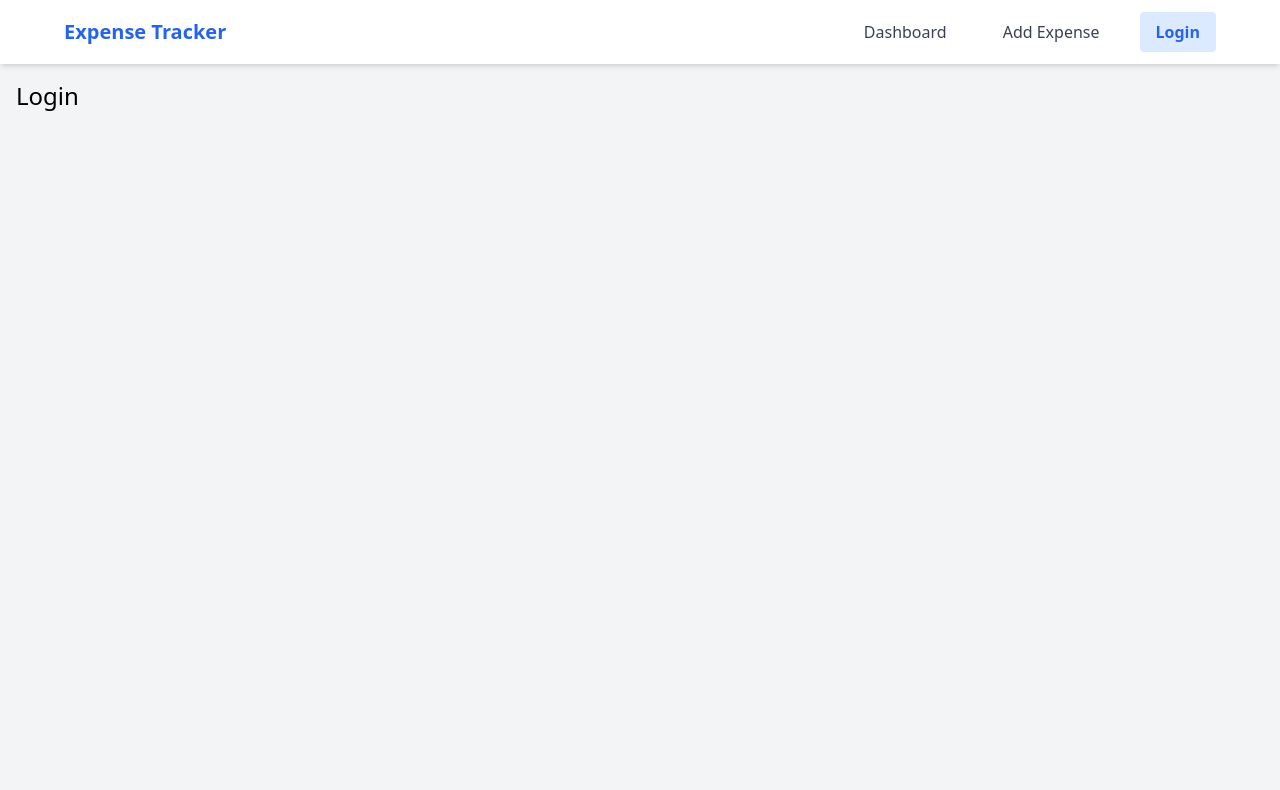
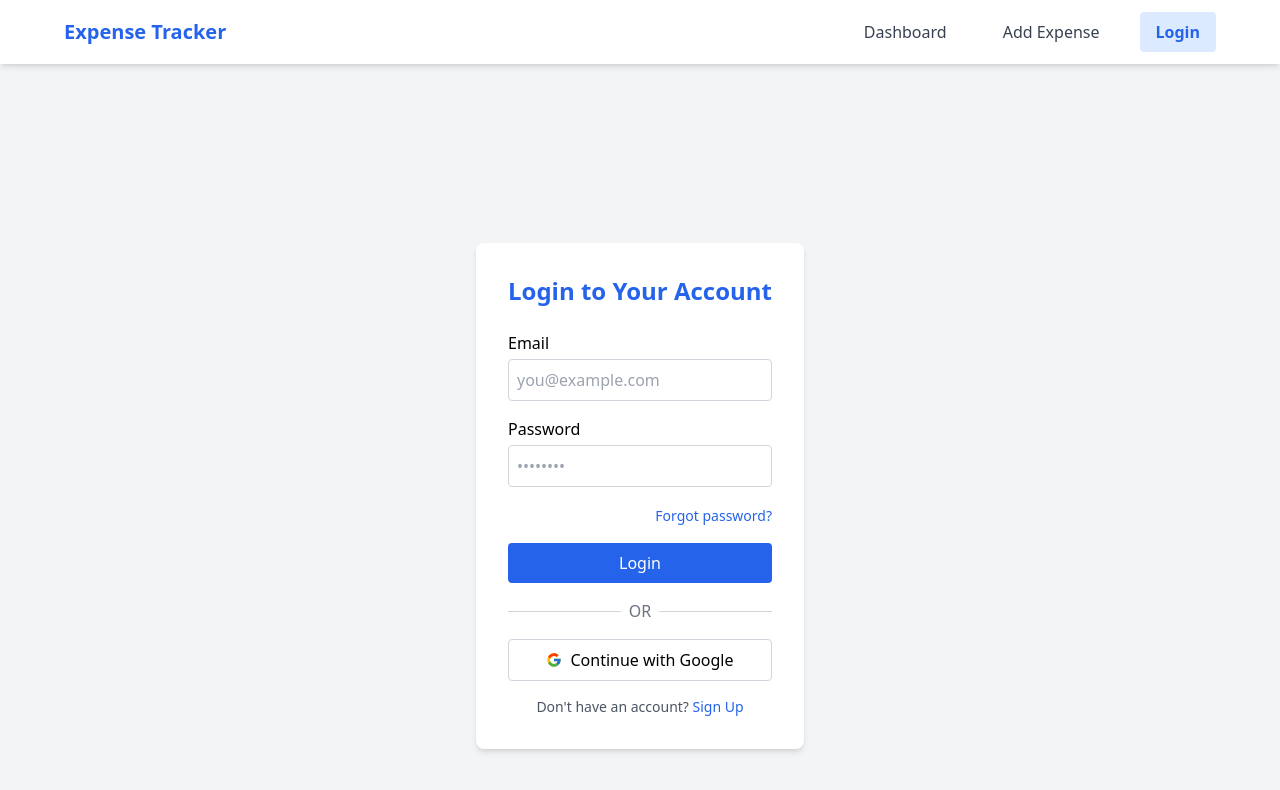
Before and after one commit to Akshaygohrava/Expense-Tracker, a React (Vite) app: page /login in a window 1280 px wide. Shown: the top 790 px of the page. Built offline with nearby package versions, Linux system fonts and the light colour scheme.

Commit message:
Expense Tracker Applicaion

```diff
--- a/package.json
+++ b/package.json
@@ -13,12 +13,13 @@
     "@hookform/resolvers": "^5.0.1",
     "date-fns": "^4.1.0",
     "file-saver": "^2.0.5",
-    "firebase": "^11.8.1",
+    "firebase": "^11.9.0",
     "lucide-react": "^0.513.0",
     "papaparse": "^5.5.3",
     "react": "^19.1.0",
     "react-dom": "^19.1.0",
     "react-hook-form": "^7.56.4",
+    "react-icons": "^5.5.0",
     "react-router-dom": "^7.6.1",
     "react-toastify": "^11.0.5",
     "recharts": "^2.15.3",
--- /dev/null
+++ b/src/components/AuthForm.jsx
@@ -0,0 +1,112 @@
+import { useState } from 'react';
+import { FcGoogle } from 'react-icons/fc';
+// In AuthForm.jsx
+import { auth, provider, signInWithPopup } from './firebase';
+
+const handleGoogleSignIn = async () => {
+  try {
+    const result = await signInWithPopup(auth, provider);
+    const user = result.user;
+    console.log('User Info:', user);
+    // Proceed with user info
+  } catch (error) {
+    console.error('Error during Google Sign-In:', error);
+  }
+};
+
+
+const AuthForm = () => {
+  const [isLogin, setIsLogin] = useState(true);
+
+  const toggleForm = () => setIsLogin(!isLogin);
+
+  const handleGoogleSignIn = () => {
+    // Implement Google Sign-In functionality here
+    console.log('Google Sign-In clicked');
+  };
+
+  return (
+    <div className="min-h-screen flex items-center justify-center bg-gray-100 px-4">
+      <div className="bg-white p-8 rounded-lg shadow-md w-full max-w-md">
+        <h2 className="text-2xl font-bold mb-6 text-center text-blue-600">
+          {isLogin ? 'Login to Your Account' : 'Create a New Account'}
+        </h2>
+
+        <form className="space-y-4">
+          <div>
+            <label className="block mb-1 font-medium">Email</label>
+            <input
+              type="email"
+              required
+              className="w-full border border-gray-300 p-2 rounded focus:outline-none focus:ring-2 focus:ring-blue-500"
+              placeholder="you@example.com"
+            />
+          </div>
+
+          <div>
+            <label className="block mb-1 font-medium">Password</label>
+            <input
+              type="password"
+              required
+              className="w-full border border-gray-300 p-2 rounded focus:outline-none focus:ring-2 focus:ring-blue-500"
+              placeholder="••••••••"
+            />
+          </div>
+
+          {!isLogin && (
+            <div>
+              <label className="block mb-1 font-medium">Confirm Password</label>
+              <input
+                type="password"
+                required
+                className="w-full border border-gray-300 p-2 rounded focus:outline-none focus:ring-2 focus:ring-blue-500"
+                placeholder="••••••••"
+              />
+            </div>
+          )}
+
+          {isLogin && (
+            <div className="text-right">
+              <a href="#" className="text-sm text-blue-600 hover:underline">
+                Forgot password?
+              </a>
+            </div>
+          )}
+
+          <button
+            type="submit"
+            className="w-full bg-blue-600 text-white py-2 px-4 rounded hover:bg-blue-700 transition"
+          >
+            {isLogin ? 'Login' : 'Sign Up'}
+          </button>
+        </form>
+
+        <div className="my-4 flex items-center justify-between">
+          <hr className="w-full border-gray-300" />
+          <span className="px-2 text-gray-500">OR</span>
+          <hr className="w-full border-gray-300" />
+        </div>
+
+        <button
+          onClick={handleGoogleSignIn}
+          className="w-full flex items-center justify-center border border-gray-300 py-2 px-4 rounded hover:bg-gray-100 transition"
+        >
+          <FcGoogle className="mr-2" />
+          Continue with Google
+        </button>
+
+        <p className="mt-4 text-center text-sm text-gray-600">
+          {isLogin ? "Don't have an account?" : 'Already have an account?'}{' '}
+          <button
+            onClick={toggleForm}
+            className="text-blue-600 hover:underline"
+          >
+            {isLogin ? 'Sign Up' : 'Login'}
+          </button>
+        </p>
+      </div>
+    </div>
+  );
+};
+
+export default AuthForm;
--- a/src/components/ExpenseForm.jsx
+++ b/src/components/ExpenseForm.jsx
@@ -11,13 +11,18 @@ const ExpenseForm = ({ onSubmit }) => {
   return (
     <form
       onSubmit={handleSubmit(submitHandler)}
-      className="space-y-4 bg-white p-6 rounded-lg shadow-md max-w-xl mx-auto"
+      className="space-y-4 bg-white p-6 rounded-lg shadow-md max-w-2xl mx-auto mt-6 sm:mt-10"
     >
+      <h2 className="text-xl sm:text-2xl font-bold text-center text-blue-600 mb-4">
+        Add Expense
+      </h2>
+
+      <div className="grid grid-cols-1 sm:grid-cols-2 gap-4">
         <div>
           <label className="block mb-1 font-medium">Title</label>
           <input
             {...register('title', { required: true })}
-          className="w-full border p-2 rounded"
+            className="w-full border border-gray-300 p-2 rounded focus:outline-none focus:ring-2 focus:ring-blue-500"
             placeholder="e.g. Groceries"
           />
         </div>
@@ -28,7 +33,7 @@ const ExpenseForm = ({ onSubmit }) => {
             type="number"
             step="0.01"
             {...register('amount', { required: true })}
-          className="w-full border p-2 rounded"
+            className="w-full border border-gray-300 p-2 rounded focus:outline-none focus:ring-2 focus:ring-blue-500"
             placeholder="e.g. 500"
           />
         </div>
@@ -38,7 +43,7 @@ const ExpenseForm = ({ onSubmit }) => {
           <input
             type="date"
             {...register('date', { required: true })}
-          className="w-full border p-2 rounded"
+            className="w-full border border-gray-300 p-2 rounded focus:outline-none focus:ring-2 focus:ring-blue-500"
           />
         </div>
 
@@ -46,24 +51,25 @@ const ExpenseForm = ({ onSubmit }) => {
           <label className="block mb-1 font-medium">Category</label>
           <input
             {...register('category')}
-          className="w-full border p-2 rounded"
+            className="w-full border border-gray-300 p-2 rounded focus:outline-none focus:ring-2 focus:ring-blue-500"
             placeholder="e.g. Food, Transport"
           />
+        </div>
       </div>
 
       <div>
         <label className="block mb-1 font-medium">Note</label>
         <textarea
           {...register('note')}
-          className="w-full border p-2 rounded"
-          rows={2}
+          className="w-full border border-gray-300 p-2 rounded focus:outline-none focus:ring-2 focus:ring-blue-500"
+          rows={3}
           placeholder="Optional note..."
         />
       </div>
 
       <button
         type="submit"
-        className="w-full bg-blue-600 text-white py-2 px-4 rounded hover:bg-blue-700"
+        className="w-full bg-blue-600 text-white py-2 px-4 rounded hover:bg-blue-700 transition"
       >
         Add Expense
       </button>
--- /dev/null
+++ b/src/components/Firebase.jsx
@@ -0,0 +1,15 @@
+// firebase.js
+import { initializeApp } from 'firebase/app';
+import { getAuth, GoogleAuthProvider, signInWithPopup } from 'firebase/auth';
+
+const firebaseConfig = {
+  apiKey: 'YOUR_API_KEY',
+  authDomain: 'YOUR_AUTH_DOMAIN',
+  // ... other config
+};
+
+const app = initializeApp(firebaseConfig);
+const auth = getAuth(app);
+const provider = new GoogleAuthProvider();
+
+export { auth, provider, signInWithPopup };
--- a/src/pages/Login.jsx
+++ b/src/pages/Login.jsx
@@ -1,8 +1,12 @@
+// src/pages/Login.jsx
+import AuthForm from '../components/AuthForm';
+
 const Login = () => {
-    return (
-        <div>
-            <h2 className="text-2xl">Login</h2>
-        </div>
-    );
+  return (
+    <div className="min-h-screen flex items-center justify-center bg-gray-100 p-4">
+      <AuthForm />
+    </div>
+  );
 };
+
 export default Login;
```
Also changed, not shown: 1 other file (tests, documents, lock files or other folders). Lines whose indentation alone changed are shown as unchanged.
